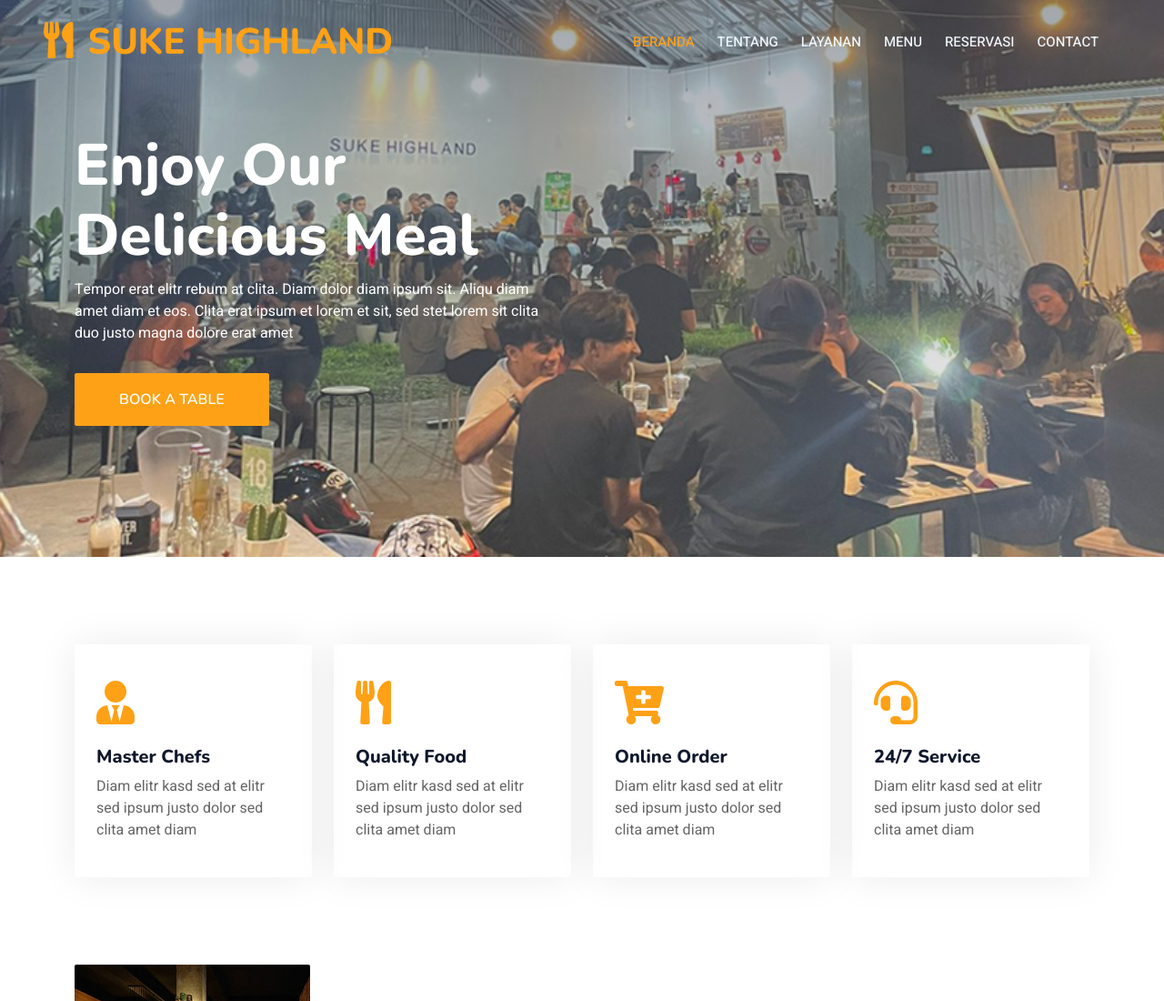
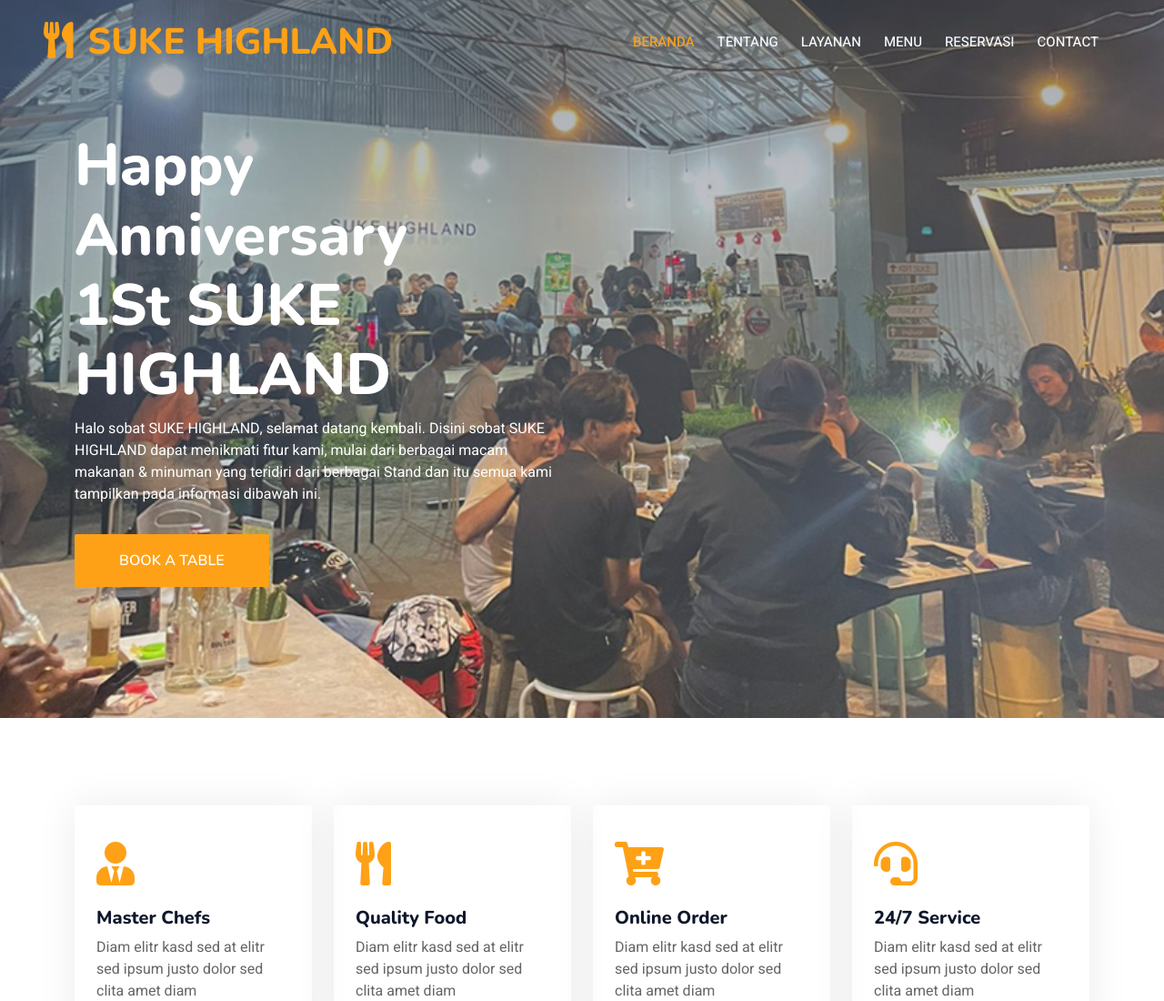
Before and after one commit to sukehighland/sukehighland.github.io, a plain HTML site: page index.html in a window 1280 px wide. Shown: the top 1100 px of the page at 91% size. Drawn offline with nearby package versions, Linux system fonts and the light colour scheme.

Commit message:
Update index.html

```diff
--- a/index.html
+++ b/index.html
@@ -68,8 +68,8 @@
                 <div class="container my-5 py-5">
                     <div class="row align-items-center g-5">
                         <div class="col-lg-6 text-center text-lg-start">
-                            <h1 class="display-3 text-white animated slideInLeft">Enjoy Our<br>Delicious Meal</h1>
-                            <p class="text-white animated slideInLeft mb-4 pb-2">Tempor erat elitr rebum at clita. Diam dolor diam ipsum sit. Aliqu diam amet diam et eos. Clita erat ipsum et lorem et sit, sed stet lorem sit clita duo justo magna dolore erat amet</p>
+                            <h1 class="display-3 text-white animated slideInLeft">Happy Anniversary<br>1St SUKE HIGHLAND</h1>
+                            <p class="text-white animated slideInLeft mb-4 pb-2">Halo sobat SUKE HIGHLAND, selamat datang kembali. Disini sobat SUKE HIGHLAND dapat menikmati fitur kami, mulai dari berbagai macam makanan & minuman yang teridiri dari berbagai Stand dan itu semua kami tampilkan pada informasi dibawah ini.</p>
                             <a href="" class="btn btn-primary py-sm-3 px-sm-5 me-3 animated slideInLeft">Book A Table</a>
                         </div>
                     </div>
```
